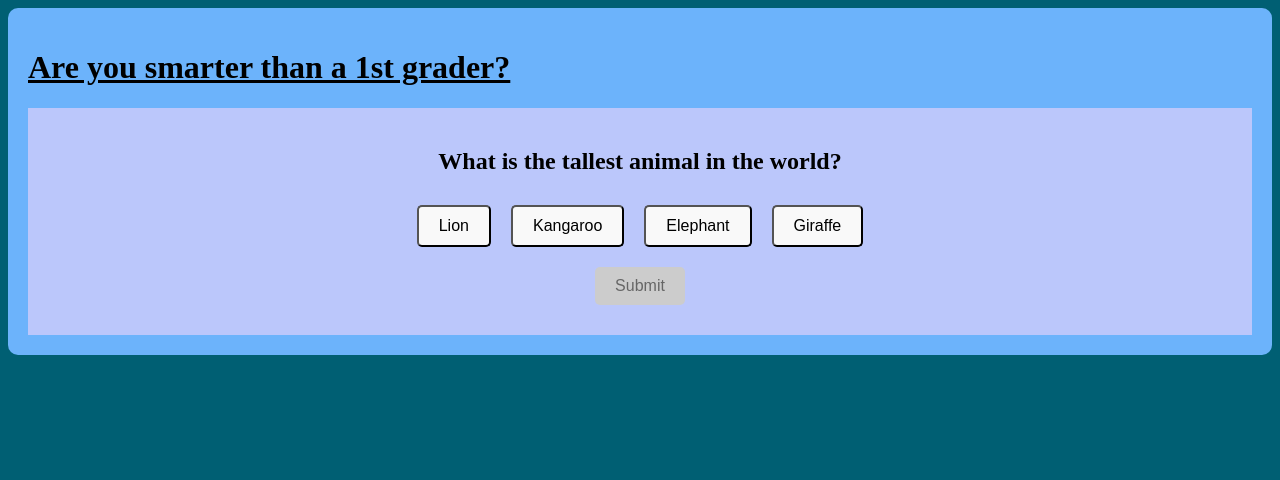
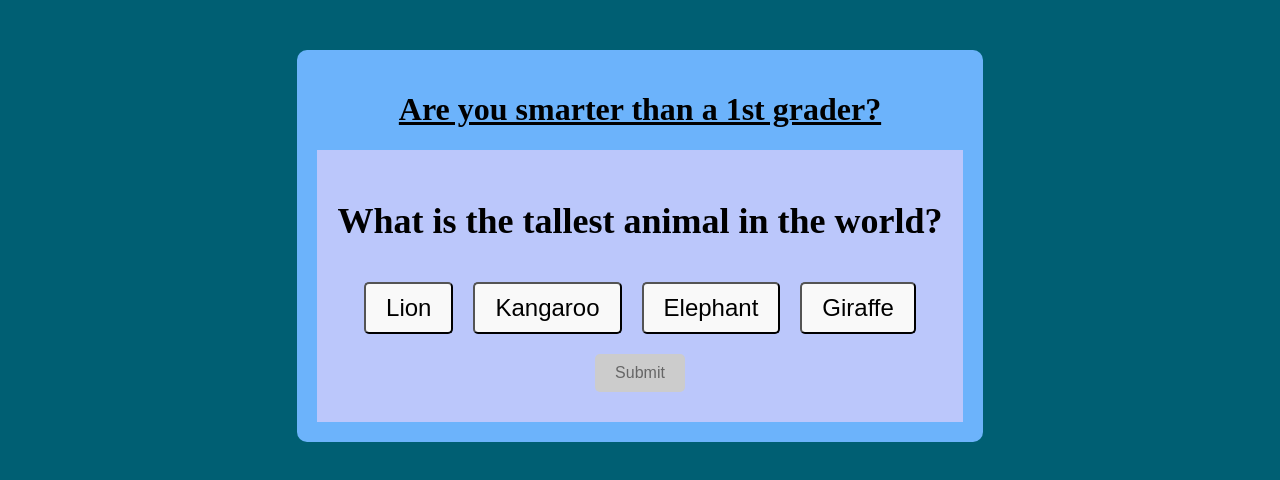
Before and after one commit to jimmacur/are-you-smarter, an Angular app: page /game in a window 1280 px wide. Shown: the top 480 px of the page. Built offline with nearby package versions, Linux system fonts and the light colour scheme.

Commit message:
add style to question component

```diff
--- a/src/app/question/question.component.css
+++ b/src/app/question/question.component.css
@@ -1,4 +1,11 @@
-.container {
+.question {
+  text-align: center;
+  display: flex;
+  justify-content: center;
+  margin-top: 50px;
+}
+
+.background {
   background-color:rgb(108, 179, 251);
   padding: 20px;
   border-radius: 10px;
@@ -12,6 +19,7 @@
   background-color:rgb(187, 199, 251);
   padding: 20px;
   display: flex;
+  font-size: 24px;
   flex-direction: column;
   align-items: center;
 }
@@ -22,7 +30,7 @@
   margin: 10px;
   border-radius: 5px;
   cursor: pointer;
-  font-size: 16px;
+  font-size: 24px;
   transition: background-color 0.3s ease;
 }
 
--- a/src/app/question/question.component.html
+++ b/src/app/question/question.component.html
@@ -1,4 +1,5 @@
-<div class="container">
+<main class="question">
+  <div class="background">
     <h1 class="question-header">Are you smarter than a 1st grader?</h1>
     <div class="question-container">
       <h2>{{ currentQuestion.question }}</h2>
@@ -27,3 +28,4 @@
       (onNext)="nextQuestion()"
     ></app-response-modal>
   </div>
+</main>
```
Lines whose indentation alone changed are shown as unchanged.
